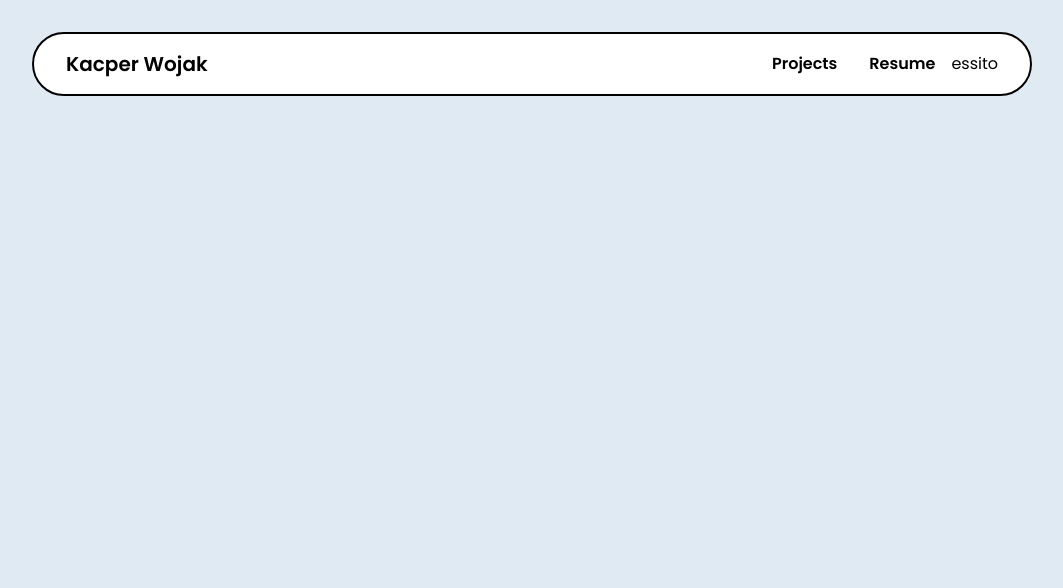
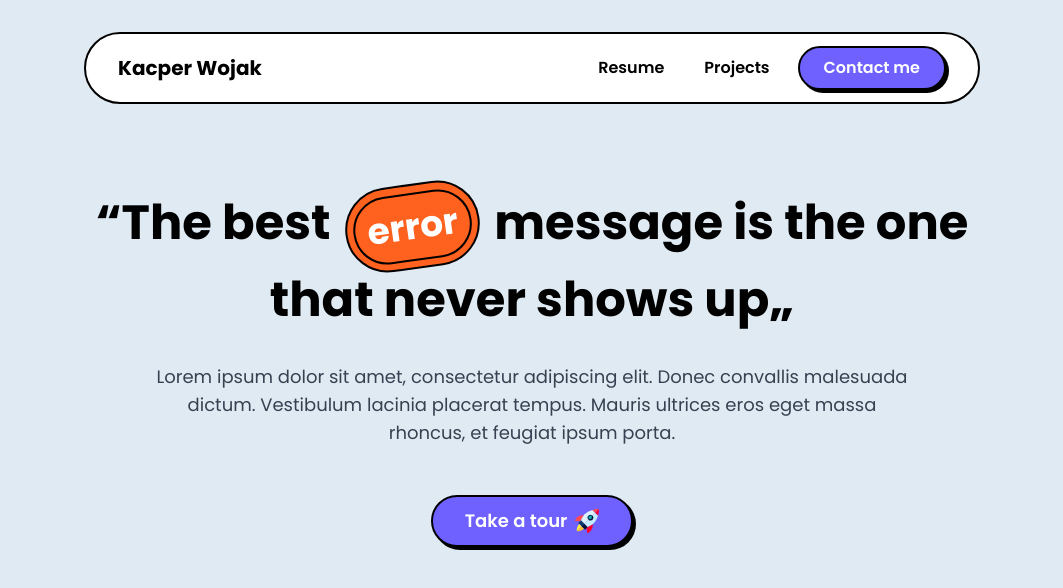
Before and after one commit to gonciuu/Portfolio, a Next.js app: page / in a window 1280 px wide. Shown: the top 588 px of the page, without its empty margins (108-1171 px from the left). Built offline with nearby package versions, Linux system fonts and the light colour scheme.

Commit message:
Header: Complete whole header for desktops

```diff
--- a/src/app/page.tsx
+++ b/src/app/page.tsx
@@ -1,5 +1,9 @@
-import Navbar from '@/components/Navbar/Navbar'
+import Header from '@/components/Header/Header'
 
 export default function HomePage() {
-  return <Navbar />
+  return (
+    <div>
+      <Header />
+    </div>
+  )
 }
--- a/src/components/(common)/Button.tsx
+++ b/src/components/(common)/Button.tsx
@@ -0,0 +1,41 @@
+'use client'
+import { useMemo } from 'react'
+import { twMerge } from 'tailwind-merge'
+
+type Props = {
+  children: React.ReactNode
+  type?: 'button' | 'submit' | 'reset'
+  size?: 'sm' | 'md' | 'lg'
+  variant?: 'primary' | 'secondary'
+  className?: string
+  onClick?: () => void
+}
+
+export default function Button({ children, type, className, onClick, variant, size }: Props) {
+  const variantClassName = useMemo(() => {
+    const commonClassName =
+      'rounded-full border-[2px] border-black text-lg font-semibold text-white shadow-[3px_3px_0_0_rgba(0,0,0,1)] duration-200 hover:translate-x-1 hover:translate-y-1  hover:shadow-none text-white'
+
+    const variants = {
+      primary: 'bg-mainPurple-500 hover:bg-mainPurple-600',
+      secondary: 'bg-mainOrange-500 hover:bg-mainOrange-600',
+    }
+
+    const sizes = {
+      sm: 'text-sm py-1 px-4',
+      md: 'text-base py-2 px-6',
+      lg: 'text-lg  py-[10px] px-8',
+    }
+
+    const variantClass = variant ? variants[variant] : variants.primary
+    const sizeClass = size ? sizes[size] : sizes.md
+
+    return twMerge(commonClassName, variantClass, className, sizeClass)
+  }, [variant, className, size])
+
+  return (
+    <button className={variantClassName} type={type} onClick={onClick}>
+      {children}
+    </button>
+  )
+}
--- /dev/null
+++ b/src/components/Header/Header.tsx
@@ -0,0 +1,37 @@
+import Image from 'next/image'
+
+import Button from '../(common)/Button'
+import Flex from '../(common)/Flex'
+import Navbar from '../Navbar/Navbar'
+
+export default function Header() {
+  return (
+    <div>
+      <Navbar />
+      <div className="mx-auto mt-20 max-w-5xl">
+        <h1 className=" text-center text-5xl font-bold leading-[1.3]">
+          &ldquo;The best{' '}
+          <span className="mx-1 inline-block rotate-[-8deg] rounded-full border-[2px] border-black bg-mainOrange-500 p-[6px] text-white">
+            <span className="inline-block rounded-full border-[2px] border-black p-3 text-4xl">
+              error
+            </span>
+          </span>{' '}
+          message is the one <br /> that never shows up&bdquo;
+        </h1>
+        <p className="mx-auto mt-8 max-w-3xl text-center text-lg text-gray-700">
+          Lorem ipsum dolor sit amet, consectetur adipiscing elit. Donec convallis malesuada dictum.
+          Vestibulum lacinia placerat tempus. Mauris ultrices eros eget massa rhoncus, et feugiat
+          ipsum porta.
+        </p>
+        <Button className="group mx-auto mt-12 block" size="lg">
+          <Flex className="justify-center space-x-2 text-lg">
+            <div>Take a tour</div>{' '}
+            <div className="duration-300 group-hover:pl-2">
+              <Image alt="rocket" height={24} src="/rocket.svg" width={24} />
+            </div>
+          </Flex>
+        </Button>
+      </div>
+    </div>
+  )
+}
--- /dev/null
+++ b/src/components/Navbar/MenuItem.tsx
@@ -0,0 +1,26 @@
+/* eslint-disable @typescript-eslint/no-unsafe-member-access */
+import Link from 'next/link'
+import { twMerge } from 'tailwind-merge'
+
+import { useTailwindColor } from '@/hooks/useTailwindColor'
+
+interface Props {
+  children: React.ReactNode
+  className?: string
+  link?: string
+}
+
+export default function MenuItem({ children, className, link }: Props) {
+  const orange500 = useTailwindColor('mainOrange', 500)
+  return (
+    <Link
+      className={twMerge(
+        `text-base font-semibold shadow-[inset_0_0_0_0_${orange500}] hover:shadow-[inset_100px_0_0_0_${orange500}] duration-300 px-3 py-1 hover:text-white`,
+        className
+      )}
+      href={link || '#'}
+    >
+      {children}
+    </Link>
+  )
+}
--- a/src/components/Navbar/Navbar.tsx
+++ b/src/components/Navbar/Navbar.tsx
@@ -1,21 +1,19 @@
 'use client'
 
-import Link from 'next/link'
+import Button from '../(common)/Button'
+import Flex from '../(common)/Flex'
 
-import Flex from '../(common)/Flex'
+import MenuItem from './MenuItem'
 
 export default function Navbar() {
   return (
-    <Flex className="mx-auto my-8 max-w-[1000px] justify-between rounded-full border-2 border-black bg-white px-8 py-4">
-      <h1 className="text-xl font-semibold">Kacper Wojak</h1>
-      <Flex>
-        <Link className="mx-4 text-base font-semibold" href="#projects">
-          Projects
-        </Link>
-        <Link className="mx-4 text-base font-semibold" href="#resume">
-          Resume
-        </Link>
-        <button>essito</button>
+    <Flex className="mx-auto my-8 max-w-4xl justify-between rounded-full border-2 border-black bg-white px-8 py-3">
+      <h1 className="text-xl font-bold">Kacper Wojak</h1>
+
+      <Flex className="space-x-4">
+        <MenuItem link="/esa">Resume</MenuItem>
+        <MenuItem link="/esa">Projects</MenuItem>
+        <Button variant="primary">Contact me</Button>
       </Flex>
     </Flex>
   )
--- /dev/null
+++ b/src/hooks/useTailwindColor.ts
@@ -0,0 +1,13 @@
+/* eslint-disable @typescript-eslint/no-unsafe-member-access */
+import resolveConfig from 'tailwindcss/resolveConfig'
+
+import config from '../../tailwind.config'
+
+export const useTailwindColor = (colorName: string, colorValue: number) => {
+  const fullConfig = resolveConfig(config)
+
+  const colorArr = (fullConfig.theme as any).colors[colorName] as string[]
+  const color = colorArr[colorValue]
+
+  return color
+}
--- a/tailwind.config.js
+++ b/tailwind.config.js
@@ -5,7 +5,7 @@ module.exports = {
     './src/app/**/*.{js,ts,jsx,tsx}',
     './src/pages/**/*.{js,ts,jsx,tsx}',
     './src/components/**/*.{js,ts,jsx,tsx}',
-    "!./node_modules",
+    '!./node_modules',
   ],
   theme: {
     extend: {
```
Also changed, not shown: public/rocket.svg (added).
